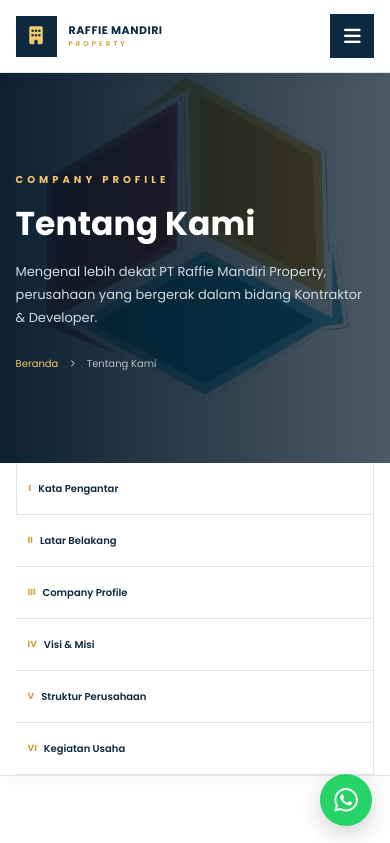
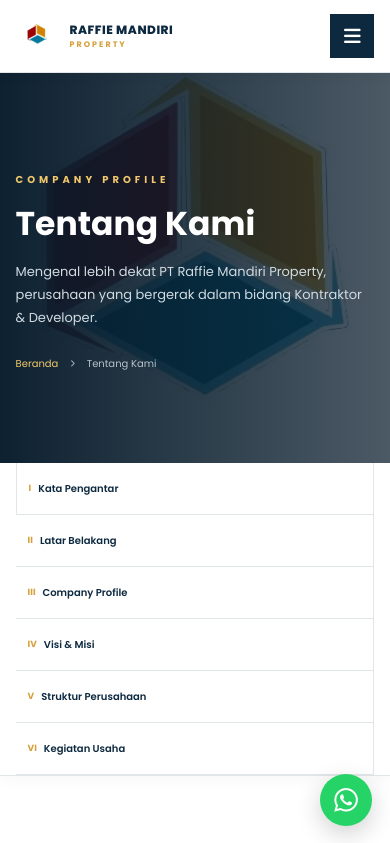
Before and after one commit to muhamadfarhannabawi28-a11y/PT-Raffie-Mandiri-Property-, a plain HTML site: page tentang.html in a window 390 px wide. Shown: the top 843 px of the page. Drawn offline with Linux system fonts and the light colour scheme.

Commit message:
first commit12

```diff
--- a/css/style.css
+++ b/css/style.css
@@ -3551,3 +3551,74 @@ p {
         justify-content: center;
     }
 }
+
+/* ==========================================
+   LOGO PERUSAHAAN
+========================================== */
+
+.logo {
+    display: flex;
+    align-items: center;
+    gap: 12px;
+    text-decoration: none;
+}
+
+/* LOGO IMAGE */
+
+.logo-image {
+    width: 55px;
+    height: 55px;
+
+    display: flex;
+    align-items: center;
+    justify-content: center;
+
+    flex-shrink: 0;
+}
+
+.logo-image img {
+    width: 100%;
+    height: 100%;
+
+    object-fit: contain;
+}
+
+/* TEXT LOGO */
+
+.logo-text {
+    display: flex;
+    flex-direction: column;
+}
+
+.logo-text strong {
+    font-size: 15px;
+    font-weight: 800;
+    color: var(--primary);
+}
+
+.logo-text span {
+    font-size: 10px;
+    font-weight: 700;
+    letter-spacing: 3px;
+    color: var(--gold);
+}
+
+/* RESPONSIVE */
+
+@media (max-width: 700px) {
+
+    .logo-image {
+        width: 42px;
+        height: 42px;
+    }
+
+    .logo-text strong {
+        font-size: 12px;
+    }
+
+    .logo-text span {
+        font-size: 8px;
+        letter-spacing: 2px;
+    }
+
+}
--- a/tentang.html
+++ b/tentang.html
@@ -49,27 +49,26 @@
 
         <!-- LOGO -->
 
-        <a href="index.html"
-           class="logo">
-
-            <div class="logo-icon">
-
-                <i class="fa-solid fa-building"></i>
-
-            </div>
-
-
-            <div class="logo-text">
-
-                <strong>
-                    RAFFIE MANDIRI
-                </strong>
-
-                <span>
-                    PROPERTY
-                </span>
-
-            </div>
+        <!-- LOGO PERUSAHAAN -->
+
+<a href="index.html" class="logo">
+
+    <div class="logo-image">
+
+        <img src="images/logo.jpg"
+             alt="Logo PT Raffie Mandiri Property">
+
+    </div>
+
+    <div class="logo-text">
+
+        <strong>RAFFIE MANDIRI</strong>
+
+        <span>PROPERTY</span>
+
+    </div>
+
+</a>
 
         </a>
 
@@ -1609,8 +1608,7 @@ AHU-
 
             <div class="socials">
 
-
-                <a href="#"
+                <a href="https://www.instagram.com/clustertamanfirdaus_?stkn=MWM0cG13aTc4azJiYQ%3D%3D&utm_source=qr"
                    aria-label="Instagram">
 
                     <i class="fa-brands fa-instagram"></i>
@@ -1618,25 +1616,22 @@ AHU-
                 </a>
 
 
-                <a href="#"
-                   aria-label="Facebook">
-
-                    <i class="fa-brands fa-facebook-f"></i>
+                <a href="https://www.tiktok.com/@clustertamanfirdaus"
+                   aria-label="TikTok">
+
+                    <i class="fa-brands fa-tiktok"></i>
 
                 </a>
 
 
-                <a href="#"
+                <a href="https://wa.me/6285954755503"
                    aria-label="WhatsApp">
 
                     <i class="fa-brands fa-whatsapp"></i>
 
                 </a>
 
-
             </div>
-
-        </div>
 
 
         <!-- PERUSAHAAN -->
@@ -1707,7 +1702,7 @@ AHU-
                 <i class="fa-solid fa-location-dot"></i>
 
                 <span>
-                    Masukkan alamat resmi perusahaan
+                    Jl. Ojasikong, Pisangan Jaya, Kec. Sepatan, Kabupaten Tangerang, Banten 15520
                 </span>
 
             </p>
@@ -1718,7 +1713,7 @@ AHU-
                 <i class="fa-solid fa-phone"></i>
 
                 <span>
-                    +62 xxx xxxx xxxx
+                    +62 859-5475-5503
                 </span>
 
             </p>
@@ -1729,7 +1724,7 @@ AHU-
                 <i class="fa-solid fa-envelope"></i>
 
                 <span>
-                    Masukkan email perusahaan
+                    gmail :
                 </span>
 
             </p>
```
Also changed, not shown: galeri.html (+17 -10 lines), index.html (+22 -21 lines), kontak.html (+10 -3 lines), layanan.html (+14 -14 lines), proyek.html (+10 -2 lines), images/logo.jpg (added), images/logo.png (deleted).
